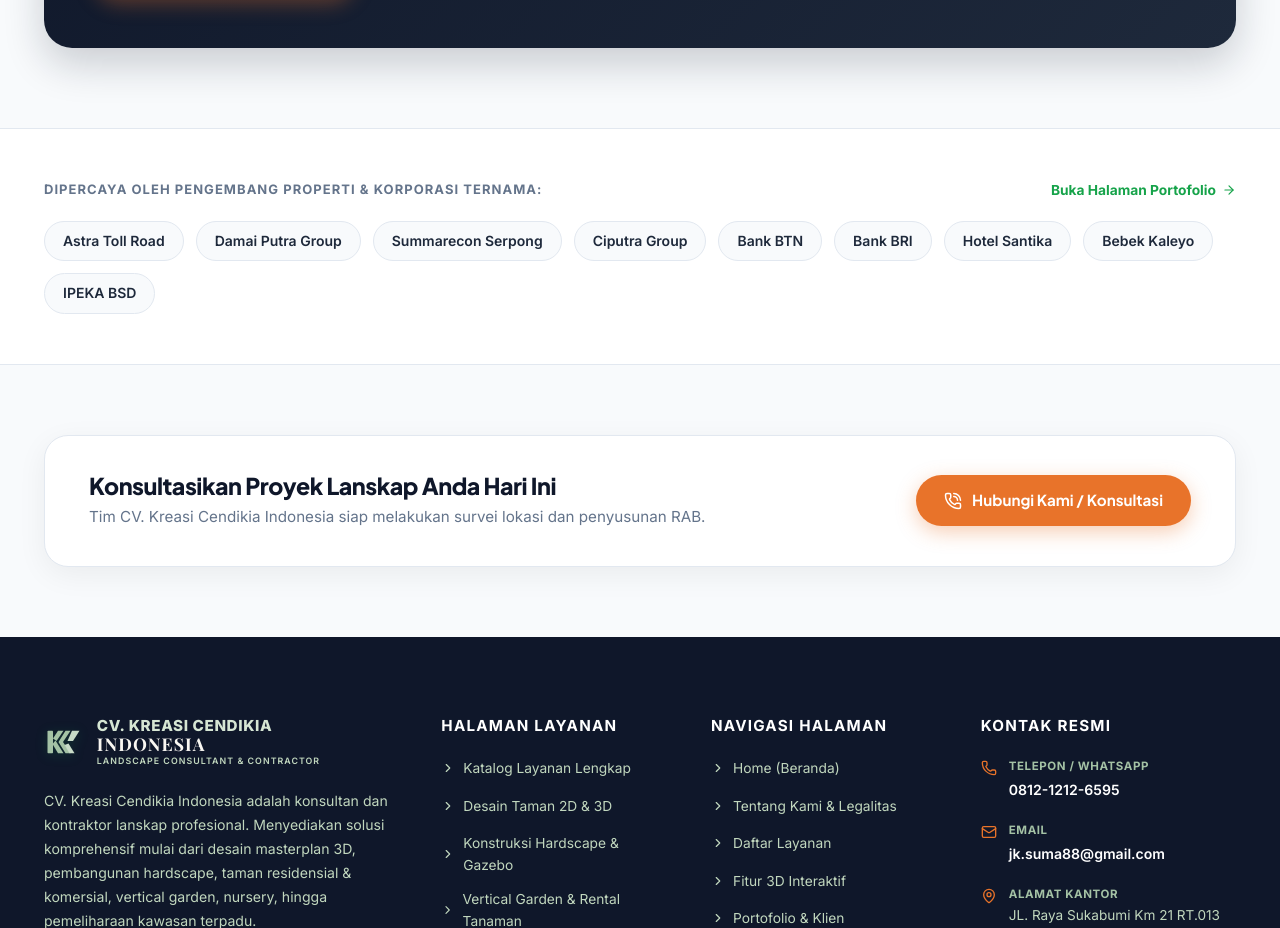
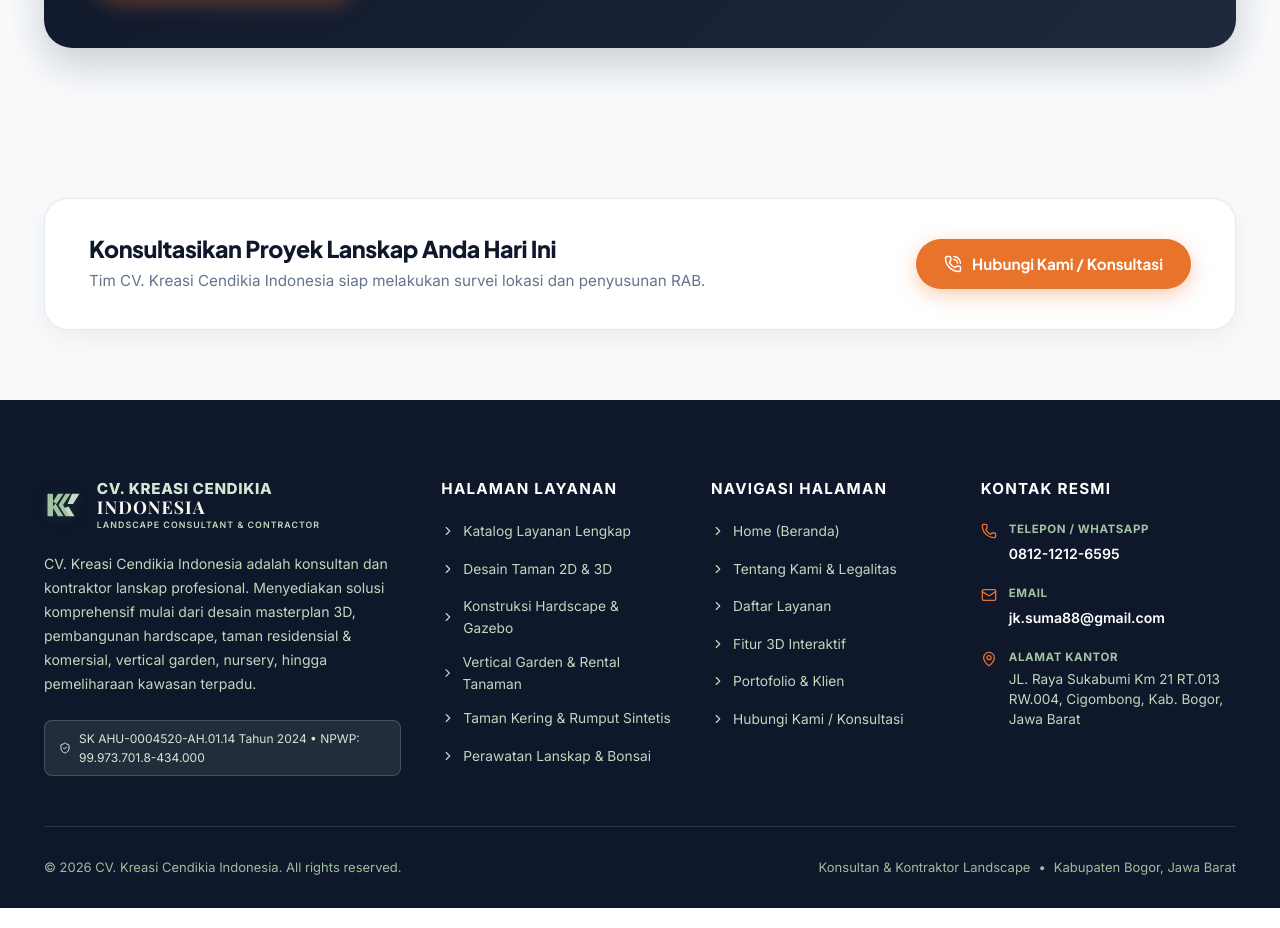
Before and after one commit to aprilocikal/kreasi_cendikia, a React (Vite) app: page / in a window 1280 px wide. Shown: the part 2444-3372 px from the top of the page. Built offline with nearby package versions, Linux system fonts and the light colour scheme; a web font is replaced by a local one.

Commit message:
refactor: hapus strip client tags dari halaman home

```diff
--- a/src/pages/Home.css
+++ b/src/pages/Home.css
@@ -244,67 +244,6 @@
   max-width: 200px;
 }
 
-/* Client Strip */
-.home-clients-section {
-  padding: 50px 0;
-  background: #FFFFFF;
-  border-top: 1px solid #E2E8F0;
-  border-bottom: 1px solid #E2E8F0;
-}
-
-.clients-header-row {
-  display: flex;
-  align-items: center;
-  justify-content: space-between;
-  margin-bottom: 20px;
-  flex-wrap: wrap;
-  gap: 12px;
-}
-
-.clients-label {
-  font-size: 0.8125rem;
-  font-weight: 700;
-  text-transform: uppercase;
-  color: #64748B;
-  letter-spacing: 0.08em;
-}
-
-.view-portfolio-link {
-  display: inline-flex;
-  align-items: center;
-  gap: 6px;
-  font-size: 0.86rem;
-  font-weight: 700;
-  color: #16A34A;
-  text-decoration: none;
-}
-
-.view-portfolio-link:hover {
-  color: #E8732A;
-}
-
-.client-tags-row {
-  display: flex;
-  align-items: center;
-  gap: 12px;
-  flex-wrap: wrap;
-}
-
-.client-tags-row span {
-  background: #F8FAFC;
-  border: 1px solid #E2E8F0;
-  padding: 8px 18px;
-  border-radius: 999px;
-  font-size: 0.875rem;
-  font-weight: 600;
-  color: #1E293B;
-  transition: all 0.2s ease;
-}
-
-.client-tags-row span:hover {
-  border-color: #CBD5E1;
-  background: #F1F5F9;
-}
 
 /* Bottom CTA */
 .home-bottom-cta {
--- a/src/pages/Home.jsx
+++ b/src/pages/Home.jsx
@@ -168,29 +168,6 @@ export default function Home() {
         </div>
       </section>
 
-      {/* 5. Client Strip */}
-      <section className="home-clients-section">
-        <div className="container">
-          <div className="clients-header-row">
-            <p className="clients-label">Dipercaya oleh Pengembang Properti &amp; Korporasi Ternama:</p>
-            <Link to="/portofolio" className="view-portfolio-link">
-              <span>Buka Halaman Portofolio</span>
-              <ArrowRight size={14} />
-            </Link>
-          </div>
-          <div className="client-tags-row">
-            <span>Astra Toll Road</span>
-            <span>Damai Putra Group</span>
-            <span>Summarecon Serpong</span>
-            <span>Ciputra Group</span>
-            <span>Bank BTN</span>
-            <span>Bank BRI</span>
-            <span>Hotel Santika</span>
-            <span>Bebek Kaleyo</span>
-            <span>IPEKA BSD</span>
-          </div>
-        </div>
-      </section>
 
       {/* 6. Quick CTA Banner */}
       <section className="home-bottom-cta">
```
